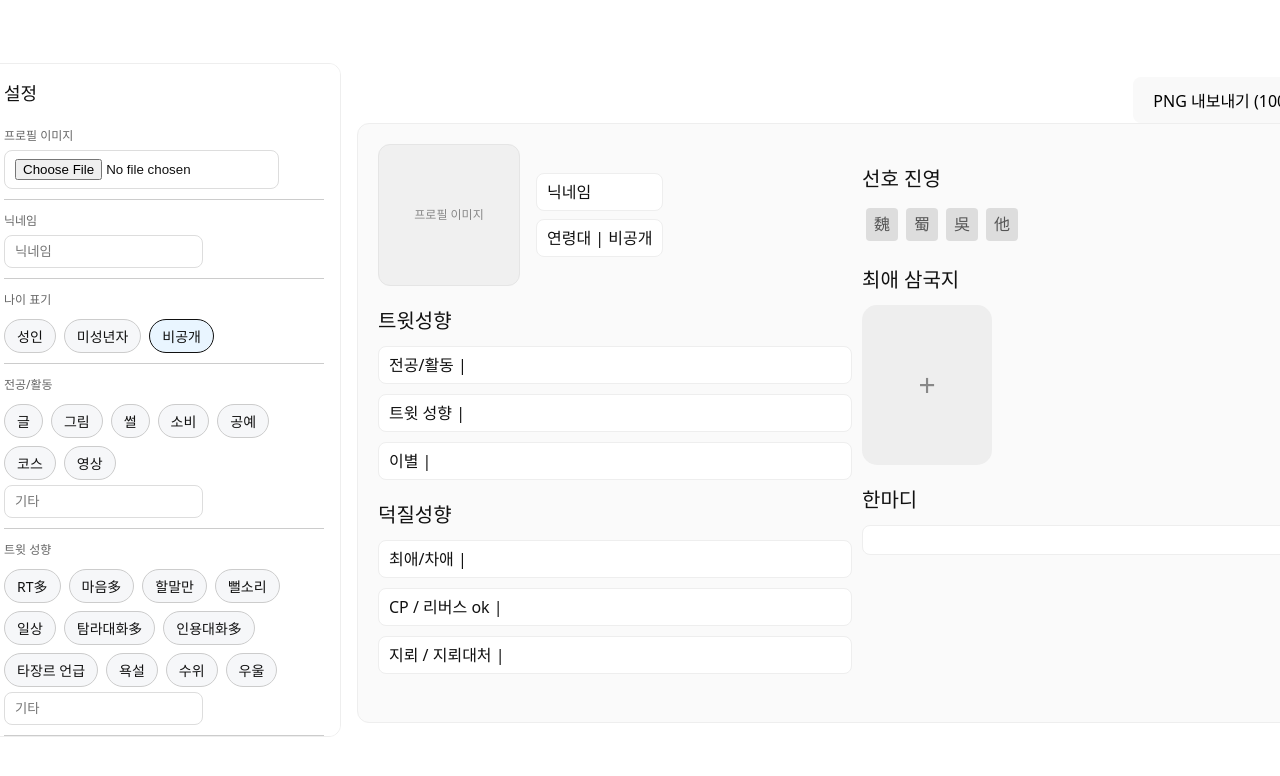
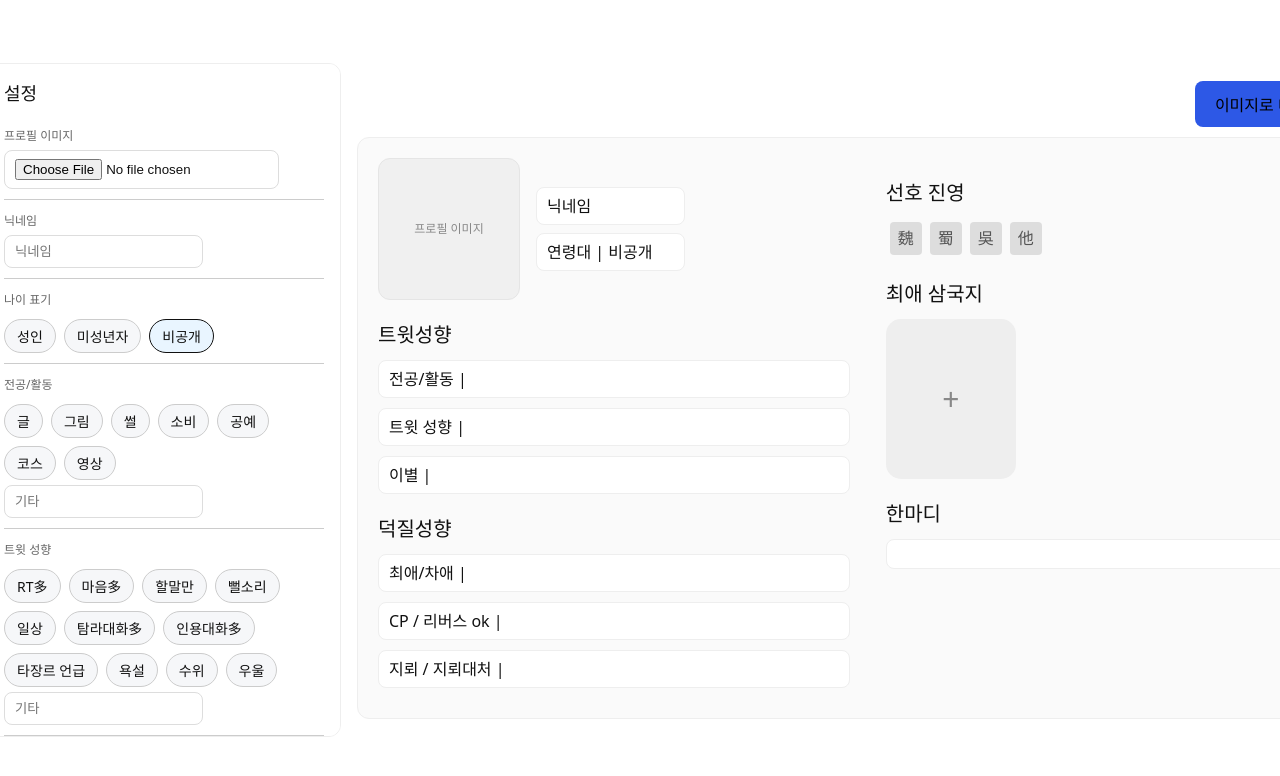
Before and after one commit to kimJAVAN/intro3kingdoms, a React (Vite) app: page / in a window 1280 px wide. Shown: the top 776 px of the page. Built offline with nearby package versions, Linux system fonts and the light colour scheme; a web font is replaced by a local one.

Commit message:
20150912 1차마무리

```diff
--- a/src/Component/Main/Main.css
+++ b/src/Component/Main/Main.css
@@ -107,7 +107,7 @@
 
 .pageWrap .canvas {
   width: 1000px;
-  height: 600px;
+  height: auto;
   background: #fafafa;
   border-radius: 12px;
   border: 1px solid #eee;
@@ -116,9 +116,10 @@
   display: flex;
   flex-direction: row;
   gap: 10px;
+  justify-content: space-between;
 }
 .pageWrap .canvas>div{
-  width: 50%;
+  width: 47%;
 }
 
 .pageWrap .row {
@@ -159,11 +160,15 @@
 
 .pageWrap .textBlock {
   padding: 6px 10px;
+  width: 100%;
+  /* overflow: hidden; */
   border-radius: 8px;
   background: #fff;
   border: 1px solid #eee;
   text-align: left;
   margin-bottom: 10px;
+  word-break: break-word;
+  white-space: normal;
 }
 .pageWrap .profileInfo .textBlock{
   margin: 0;
@@ -208,6 +213,9 @@
   color: #888;
   margin: 5px 0px;
   font-size: 14px;
+  width: 130px;
+  word-break: break-word;
+  white-space: normal;
 }
 
 .kopubdotum {
@@ -216,3 +224,8 @@
 .kopubbatang {
   font-family: 'KoPub Batang', serif;
 }
+
+.img-make-button{
+  background-color: #2d58e6;
+  margin-bottom: 10px;
+}
--- a/src/Component/Main/Main.jsx
+++ b/src/Component/Main/Main.jsx
@@ -247,7 +247,7 @@ export default function Main() {
 
       {/* Canvas */}
       <div className="canvasWrap">
-        <button className="button" onClick={exportPNG}>PNG 내보내기 (1000×600)</button>
+        <button className="button img-make-button" onClick={exportPNG}>이미지로 내보내기</button>
         <div className="canvas" ref={canvasRef}>
           <div className='text-area'>
             <div className="row">
```
